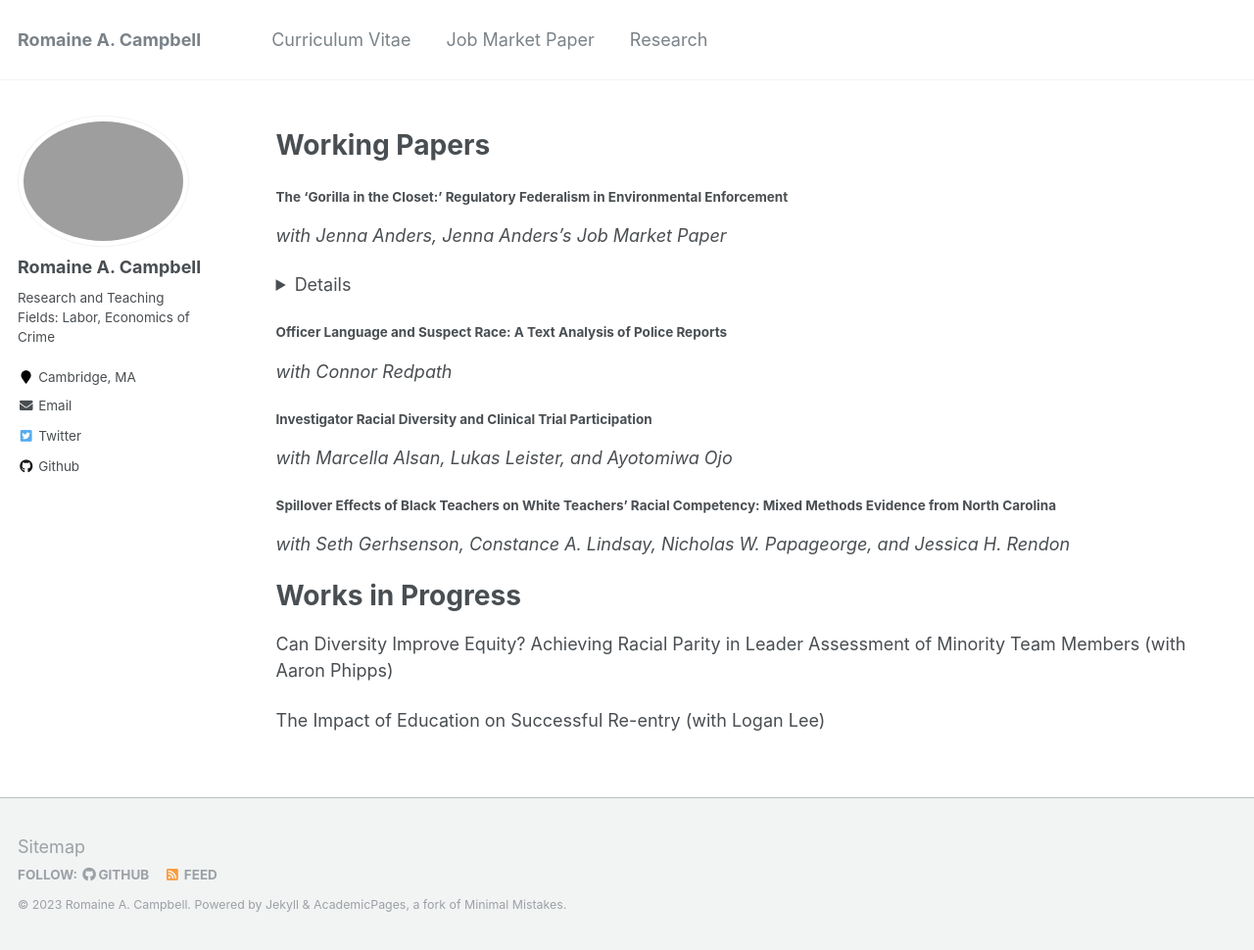
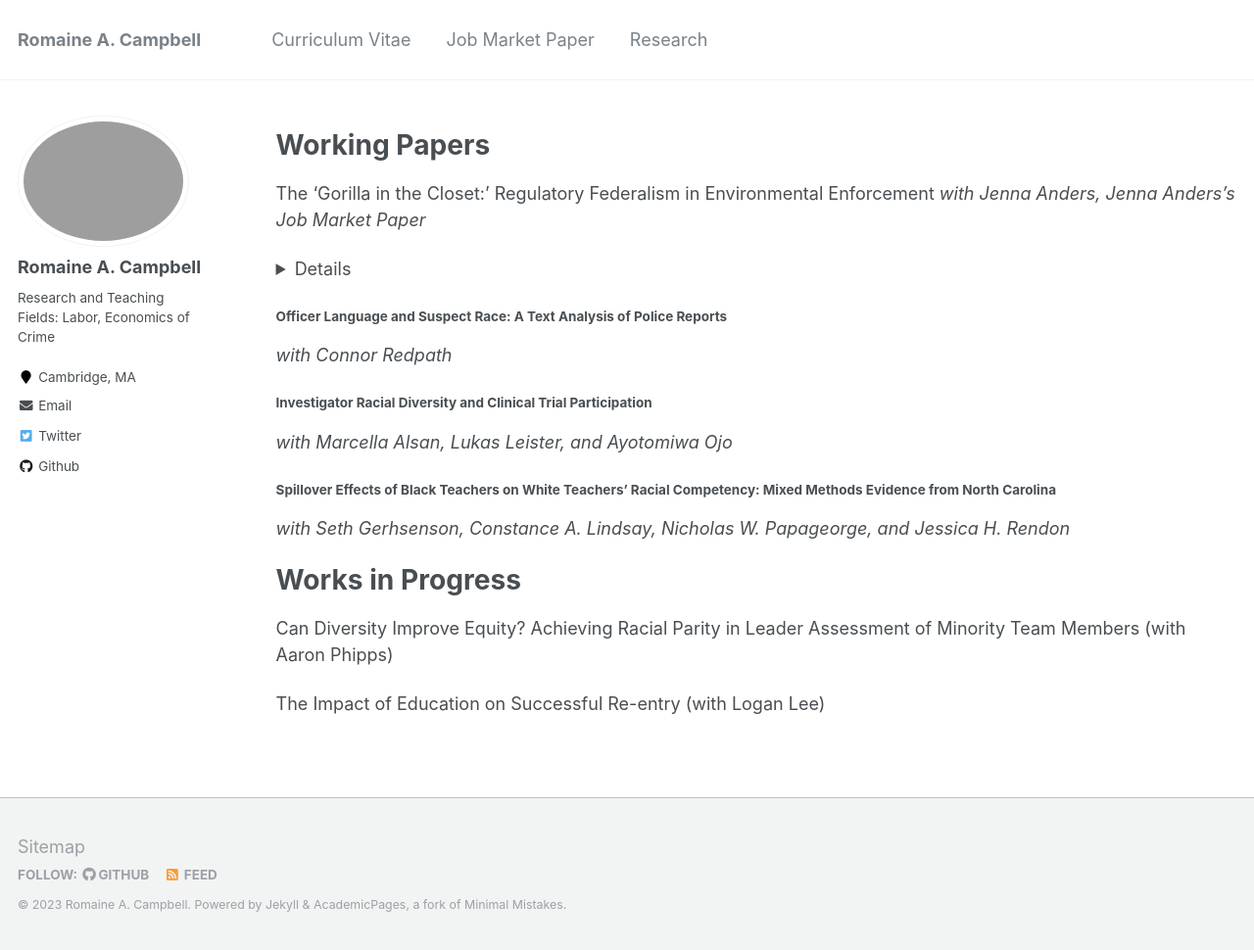
Before and after one commit to romainecampbell/romainecampbell.github.io, a Jekyll site: the page built from _pages/research.md, in a window 1280 px wide and 970 px high. Shown: the whole window at 98% size. Built offline with Jekyll 4.4.1, drawn with Linux system fonts in a browser that asks for light colours.

```diff
--- a/_pages/research.md
+++ b/_pages/research.md
@@ -8,10 +8,10 @@ author_profile: true
 Working Papers
 ======
 
-#### The ‘Gorilla in the Closet:’ Regulatory Federalism in Environmental Enforcement
+The ‘Gorilla in the Closet:’ Regulatory Federalism in Environmental Enforcement
   *with Jenna Anders, Jenna Anders’s Job Market Paper*
     <details>
-      <summary>abstract</summary>
+      <summary>Abstract</summary>
       Will be posted soon.
     </details>
 
```
